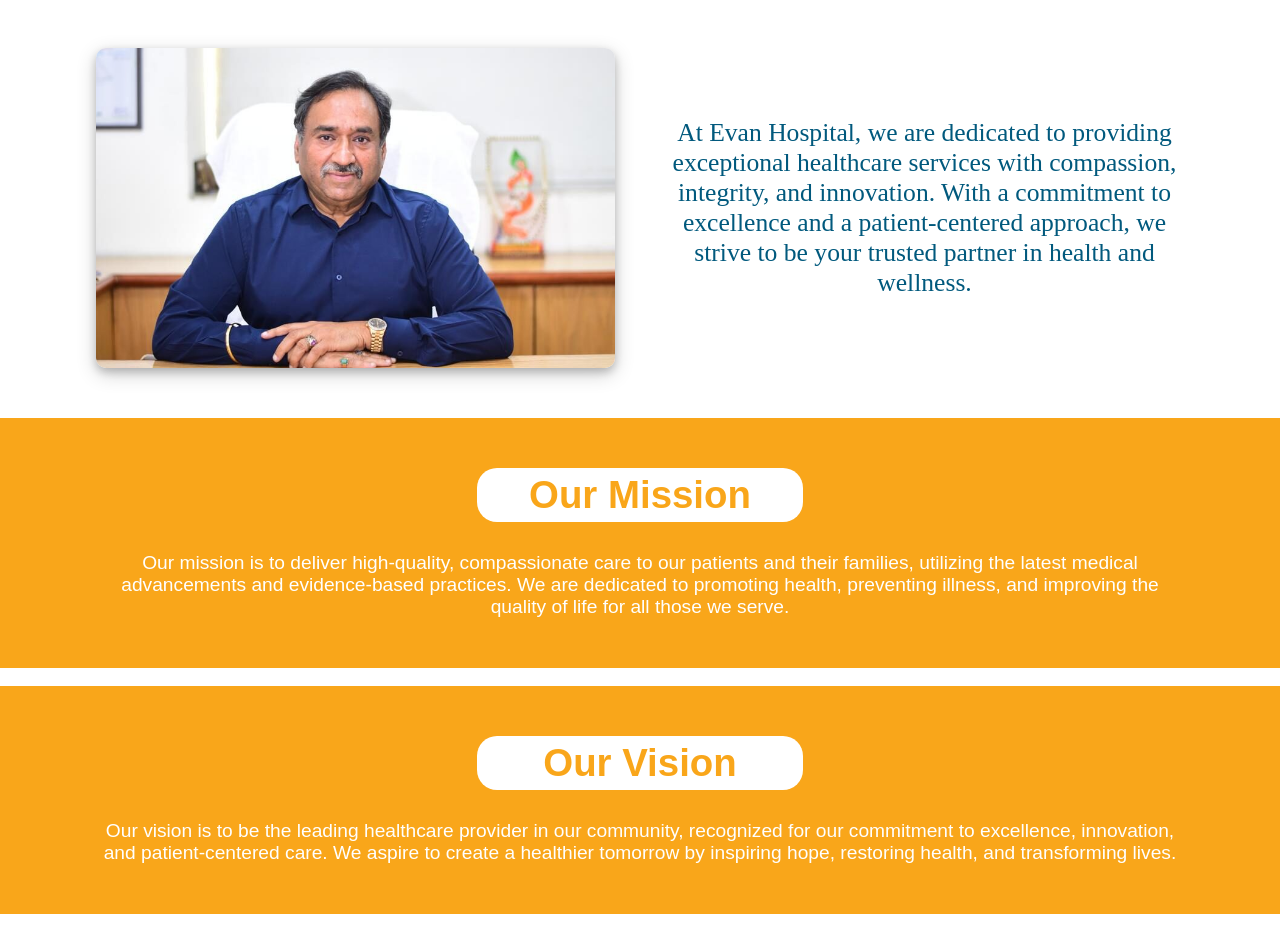
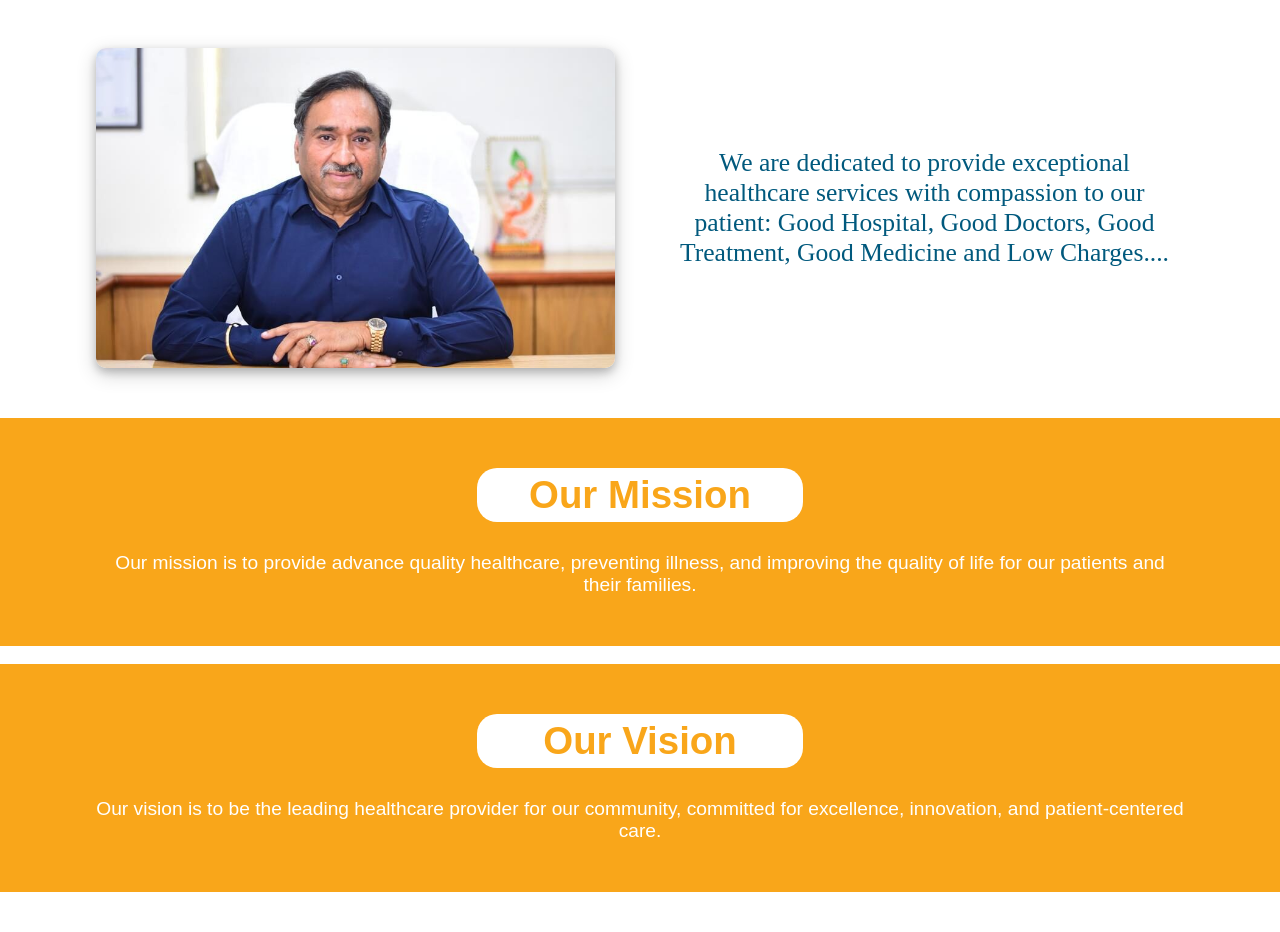
Before and after one commit to Aarishkasgar/Evan-Hospital, a React (Vite) app: page /about in a window 1280 px wide. Shown: the part 680-1612 px from the top of the page. Built offline with nearby package versions, Linux system fonts and the light colour scheme; a web font is replaced by a local one.

Commit message:
r-commit

```diff
--- a/src/pages/About.jsx
+++ b/src/pages/About.jsx
@@ -7,7 +7,6 @@
 import CoreValueItem from "../components/CoreValueItem";
 import EditIcon from "@mui/icons-material/Edit";
 import AboutUsServices from "../components/AboutUsServices";
-
 
 const About = () => {
   return (
@@ -27,22 +26,21 @@
           <div className="about-left"></div>
           <div className="about-right">
             <p>
-              At Evan Hospital, we are dedicated to providing exceptional
-              healthcare services with compassion, integrity, and innovation.
-              With a commitment to excellence and a patient-centered approach,
-              we strive to be your trusted partner in health and wellness.
+              We are dedicated to provide exceptional healthcare services with
+              compassion to our patient: Good Hospital, Good Doctors, Good
+              Treatment, Good Medicine and Low Charges....
             </p>
           </div>
         </div>
       </div>
       <AboutUsContent
         title="Our Mission"
-        Content="Our mission is to deliver high-quality, compassionate care to our patients and their families, utilizing the latest medical advancements and evidence-based practices. We are dedicated to promoting health, preventing illness, and improving the quality of life for all those we serve."
+        Content="Our mission is to provide advance quality healthcare, preventing illness, and improving the quality of life for our patients and their families."
       />
       <br />
       <AboutUsContent
         title="Our Vision"
-        Content="Our vision is to be the leading healthcare provider in our community, recognized for our commitment to excellence, innovation, and patient-centered care. We aspire to create a healthier tomorrow by inspiring hope, restoring health, and transforming lives."
+        Content="Our vision is to be the leading healthcare provider for our community, committed for excellence, innovation, and patient-centered care."
       />
       <div className="corevalues-container">
         <div className="corevalues-title">Our Core Values</div>
```
